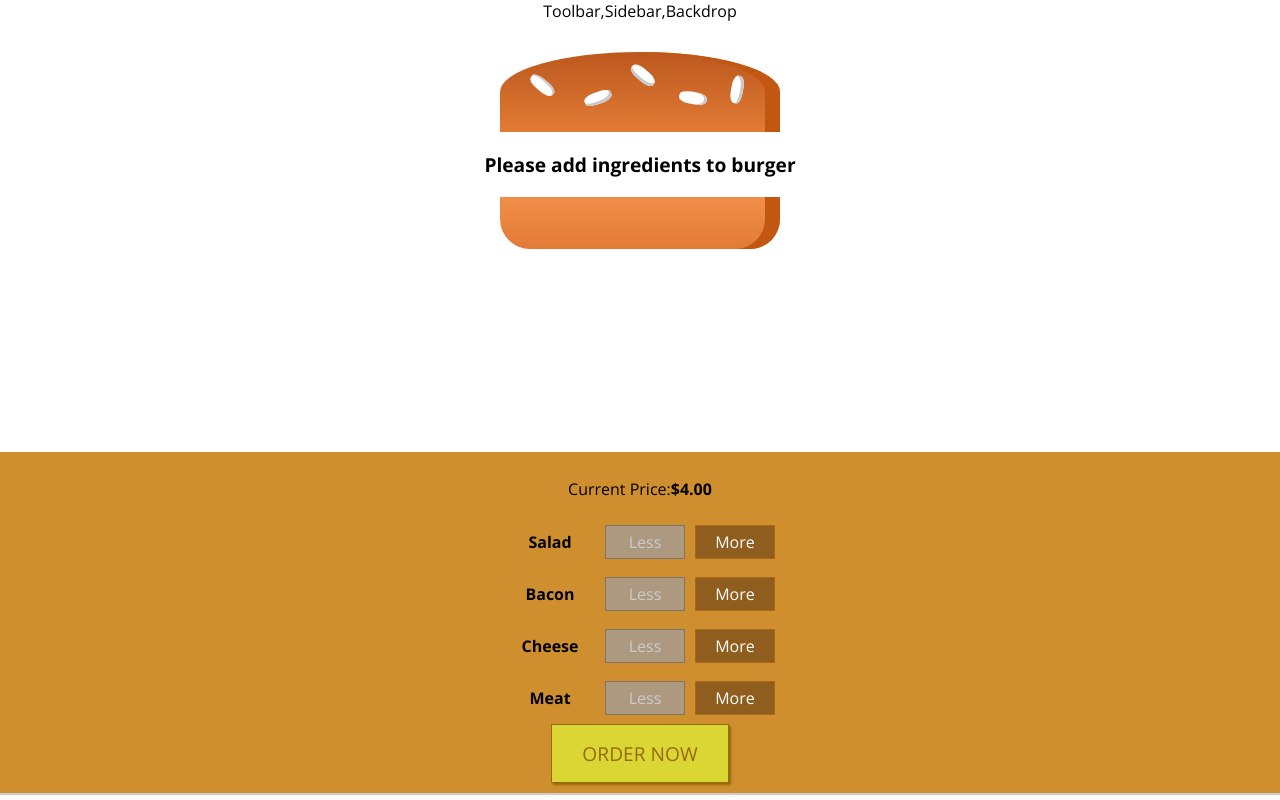
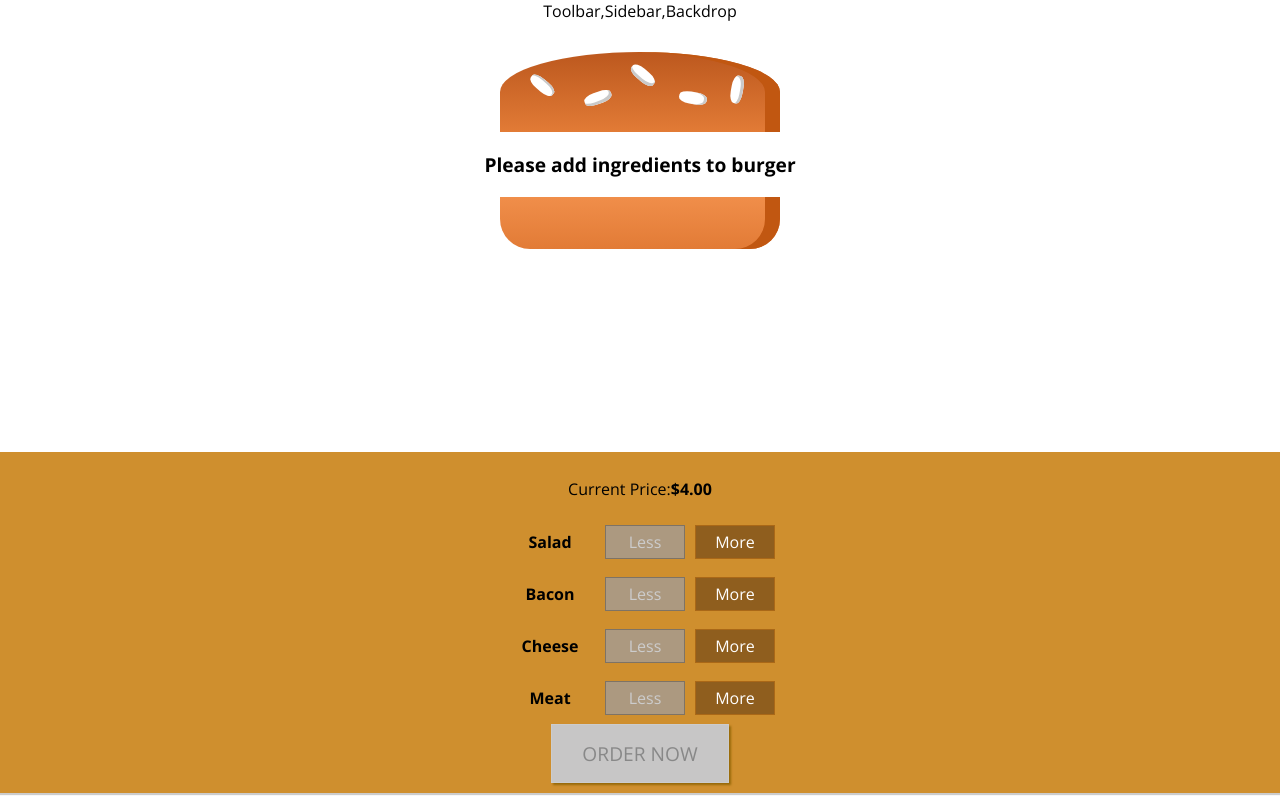
Before and after one commit to mangeshupadhyay23/burger_builder, a React (Create React App) app: page / in a window 1280 px wide. Built offline with nearby package versions, Linux system fonts and the light colour scheme.

Commit message:
order now button disabling dynamically

```diff
--- a/src/components/burger/build controls/build_controls.js
+++ b/src/components/burger/build controls/build_controls.js
@@ -15,6 +15,7 @@ const controls=[
 
 const buildControls=(props)=>{
     console.log(props.disabled);
+    console.log(props.orderdisability);
     return(
     <div className='BuildControls'>
         <p> Current Price:<strong>${props.price.toFixed(2)}</strong></p>
--- a/src/container/burgerBuilder/burgerBuilder.js
+++ b/src/container/burgerBuilder/burgerBuilder.js
@@ -2,6 +2,7 @@ import React from 'react';
 import './burger builder.css';
 import Burger from '../../components/burger/Burger';
 import BuildControls from '../../components/burger/build controls/build_controls';
+
 
 const INGREDIENT_PRICES={
     salad:0.5,
@@ -21,7 +22,16 @@ class BurgerBuilder extends React.Component{
             meat:0,
         },
         totalPrice:4,
+        purchasable:true
 
+    }
+    purchasability=(price)=>{
+        if(price<=4){
+            this.setState({purchasable:true})
+        }
+        else{
+            this.setState({purchasable:false})
+        }
     }
 
 
@@ -35,7 +45,8 @@ class BurgerBuilder extends React.Component{
         const priceAddition =INGREDIENT_PRICES[type];//price to be added is stored as priceAddition
         const oldPrice=this.state.totalPrice;        //totalPrice is base price and stored as oldPrice
         const newPrice=oldPrice + priceAddition;     //newPrice is made equal to oldPrice + price of that ingredient to be added
-        this.setState({ingredients:updatedIngredients,totalPrice:newPrice}) //now the states are actually  changed from the copy
+        this.setState({ingredients:updatedIngredients,totalPrice:newPrice}); //now the states are actually  changed from the copy
+        this.purchasability(newPrice);
     }
 
     removeIngredientHandler=(type)=>{
@@ -55,25 +66,17 @@ class BurgerBuilder extends React.Component{
                 const oldPrice=this.state.totalPrice;        //totalPrice is base price and stored as oldPrice
                 const newPrice=oldPrice - priceDeduction;     //newPrice is made equal to oldPrice + price of that ingredient to be added
                 this.setState({ingredients:updatedIngredients,totalPrice:newPrice}) //now the states are actually  changed from the copy
+                this.purchasability(newPrice);
 
-
-    }
-
-    orderelgiblity(){
-        for(let key in this.state.ingredients){
-            if(this.state.ingredients[key]===0){
-                return true;
-            }
-            else{
-                return false;
-            }
-
-        }
     }
 
 
 
+
+
+
     render(){
+
         let disabledInfo={...this.state.ingredients}
         for(let key in disabledInfo){
             disabledInfo[key]=disabledInfo[key]===0; //it will run a loop and check each key in ingredient state if disabledInfo will be less than equal to zero then diabledInfo[key] will be true or else it will be false
@@ -81,6 +84,7 @@ class BurgerBuilder extends React.Component{
 
 
 
+        console.log(this.state.totalPrice);
         console.log(disabledInfo);
         return(
                 <div className='content'>
@@ -88,7 +92,7 @@ class BurgerBuilder extends React.Component{
                     <Burger ingredients={this.state.ingredients}/>
                     <BuildControls
                     disabled={disabledInfo}
-                    orderdisability={this.orderelgiblity}
+                    orderdisability={this.state.purchasable}
                     ingredientAdded={this.addIngredientHandler}
                     ingredientRemoved={this.removeIngredientHandler}
                     price={this.state.totalPrice}
```
